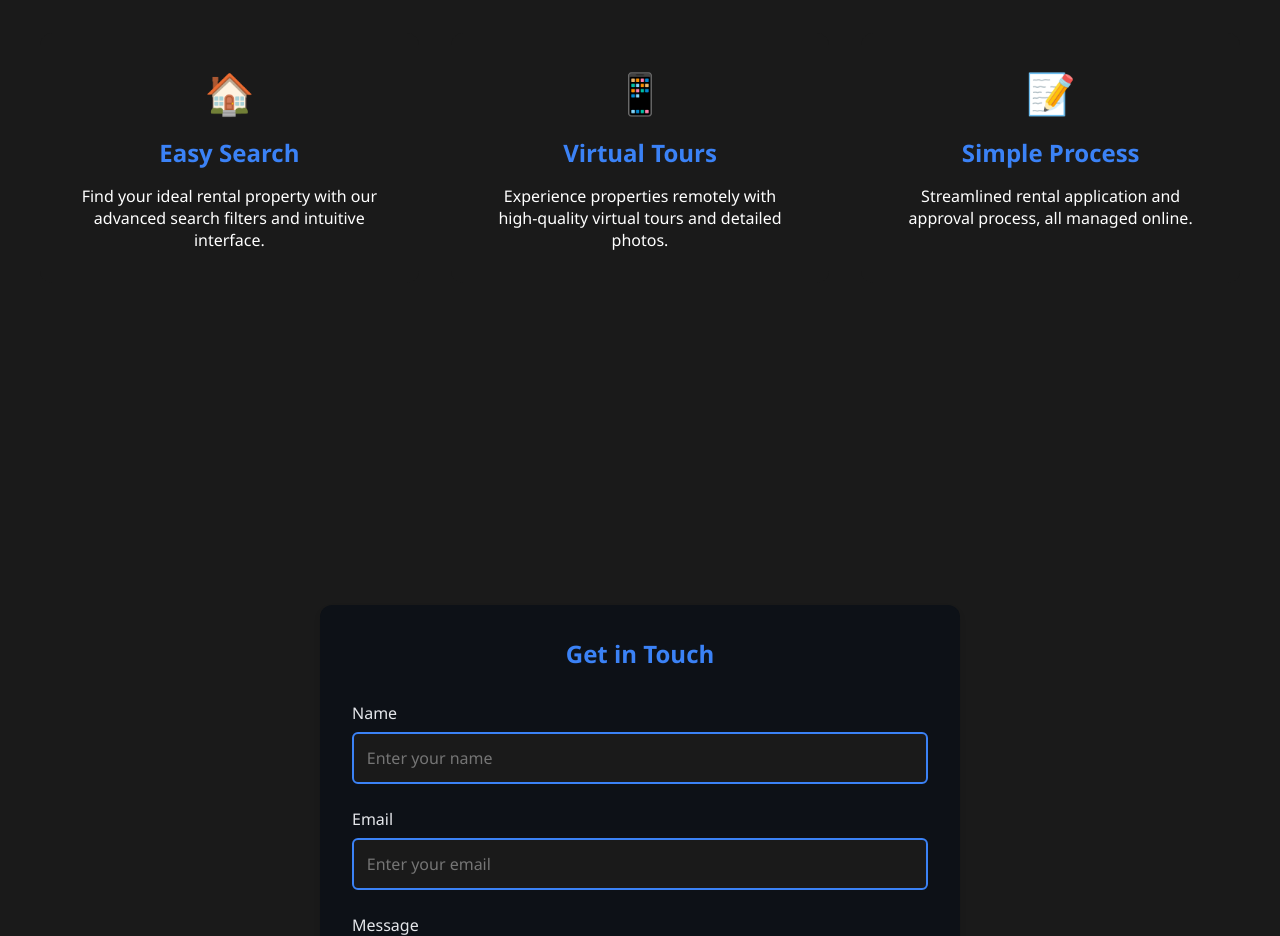
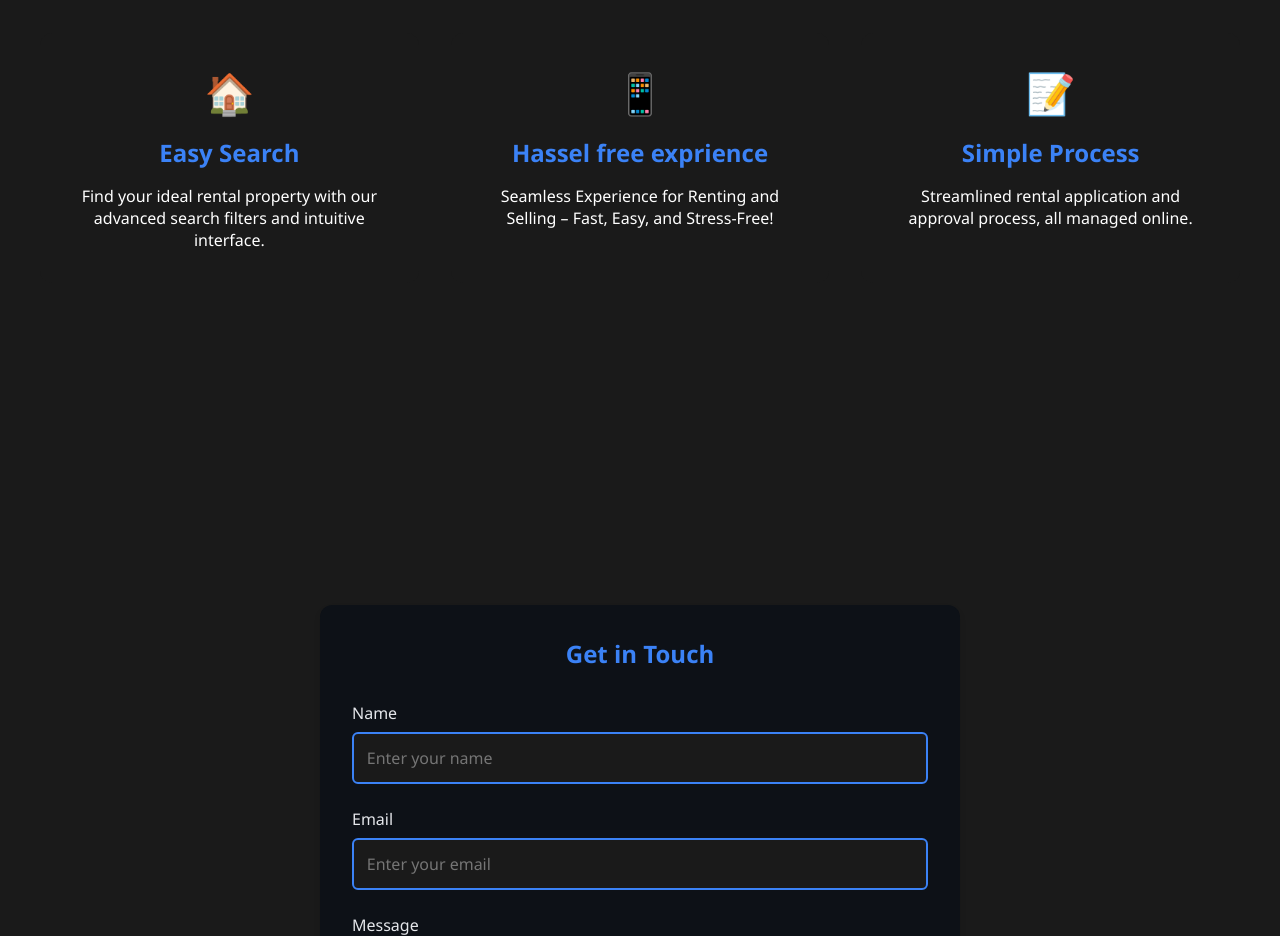
Before and after one commit to THE-ASHUTOSH/rentEase, a plain HTML site: page index.html in a window 1280 px wide. Shown: the part 1020-1956 px from the top of the page. Drawn offline with Linux system fonts and the light colour scheme.

Commit message:
somewhat final

```diff
--- a/index.html
+++ b/index.html
@@ -37,8 +37,8 @@
                 </div>
                 <div class="feature-card">
                     <div class="feature-icon">📱</div>
-                    <h3 class="feature-title">Virtual Tours</h3>
-                    <p>Experience properties remotely with high-quality virtual tours and detailed photos.</p>
+                    <h3 class="feature-title">Hassel free exprience</h3>
+                    <p>Seamless Experience for Renting and Selling – Fast, Easy, and Stress-Free!</p>
                 </div>
                 <div class="feature-card">
                     <div class="feature-icon">📝</div>
```
